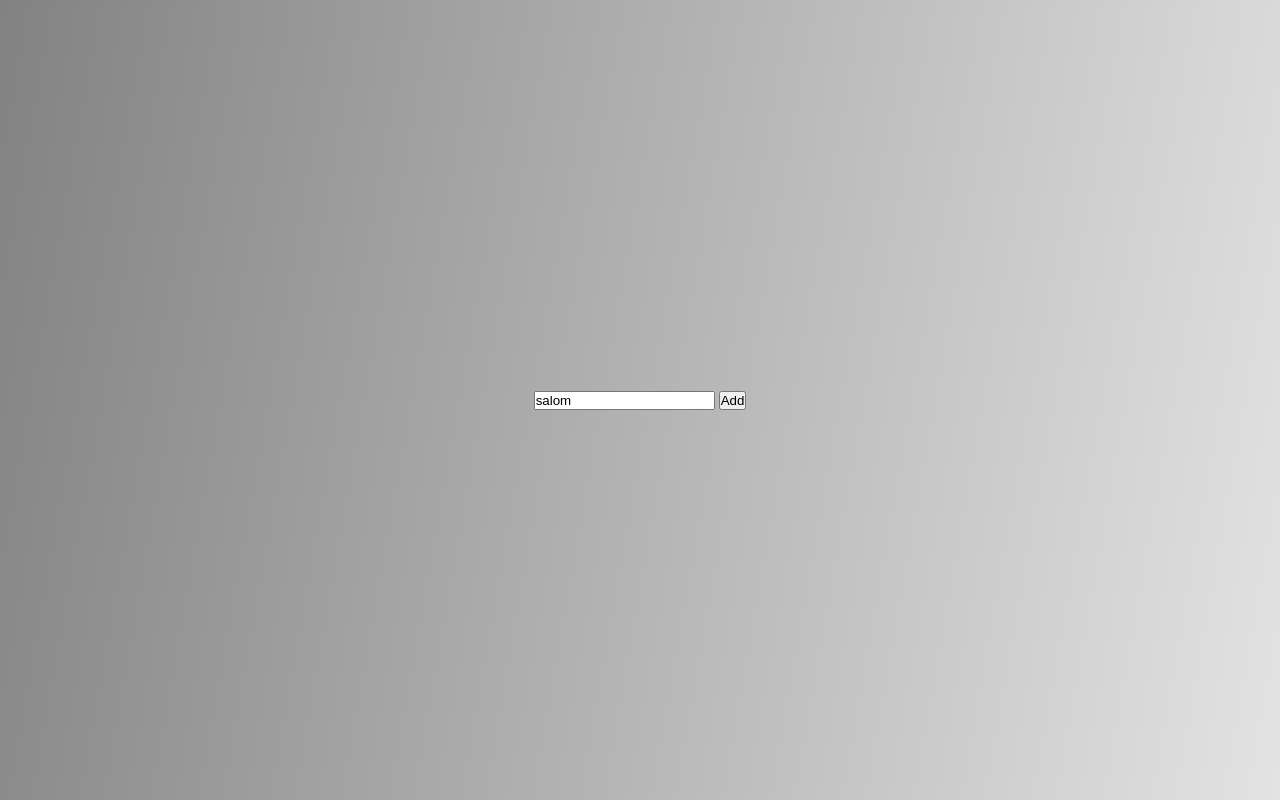
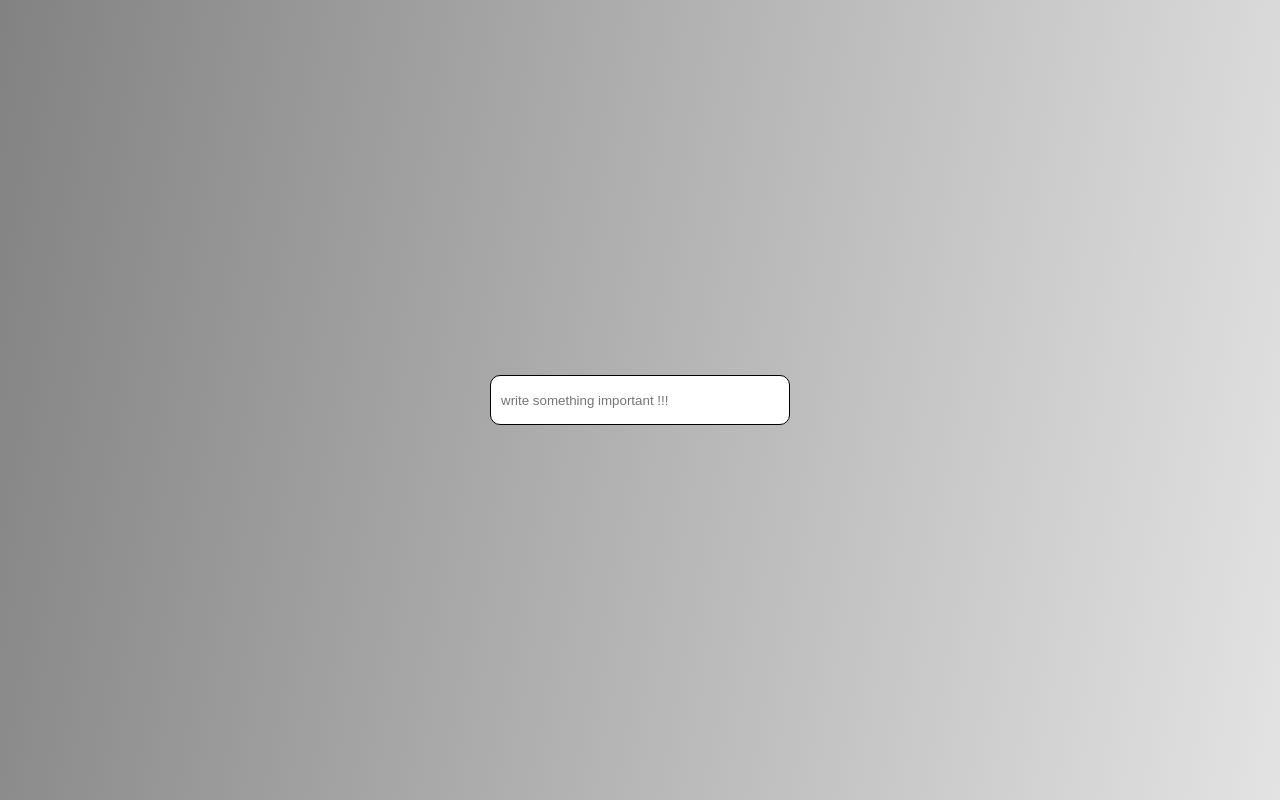
Before and after one commit to Davlatshoh6275/213-group, a plain HTML site: page index.html in a window 1280 px wide. Drawn offline with Linux system fonts and the light colour scheme.

Commit message:
lesson js Attribute

```diff
--- a/index.html
+++ b/index.html
@@ -74,15 +74,21 @@
     </div>
     <script src="https://cdn.jsdelivr.net/npm/tsparticles-confetti@2.12.0/tsparticles.confetti.bundle.min.js"></script> -->
 
-    <div class="conteiner">
-      <!-- <div  class="box"></div>
+    <!-- <div class="conteiner"> -->
+    <!-- <div  class="box"></div>
       <div  class="boxTwo"></div> -->
-      <!-- <div  class="boxThree"></div>
+    <!-- <div  class="boxThree"></div>
       <div  class="boxFour"></div> -->
 
-      <form action="">
+    <!-- <form action="">
         <input type="text" value="salom" >
         <button>Add</button>
+      </form>
+    </div> -->
+
+    <div class="conteiner">
+      <form action="">
+        <input type="text" name="text" placeholder="write something..." />
       </form>
     </div>
 
--- a/main.js
+++ b/main.js
@@ -332,22 +332,44 @@
 // })
 
 
+// const inp = document.querySelector('input')
+// let btn = document.querySelector("button")
+// let w;
+
+// function inpText() {
+//     inp.addEventListener('keyup', function (event) {
+//         w = event.target.value
+//     })
+// }
+
+
+// inpText()
+
+// btn.addEventListener('click', (event) => {
+//     event.preventDefault()
+// })
+
+
+
 const inp = document.querySelector('input')
-let btn = document.querySelector("button")
-let w;
 
-function inpText() {
-    inp.addEventListener('keyup', function (event) {
-        w = event.target.value
-    })
+function checkInpAtt() {
+
+    let check = inp.hasAttribute("placeholder")
+
+    if (check) {
+        let a = "write something important !!!"
+        inp.setAttribute("placeholder", a)
+    } else {
+        inp.setAttribute('placeholder', 'yaratildi')
+    }
+
+    // let a = inp.getAttribute("placeholder")
+
+
+
+
+    // console.log(a);
 }
 
-
-inpText()
-
-btn.addEventListener('click', (event) => {
-    event.preventDefault()
-
-    console.log(w);
-
-})
+checkInpAtt()
--- a/style/style.css
+++ b/style/style.css
@@ -129,7 +129,7 @@ button {
     background: linear-gradient(45deg, #6c6c6c,  #f3e2e2 );
 } */
 
-.conteiner .box {
+/* .conteiner .box {
     width: 200px;
     height: 200px;
     border: 1px solid #000;
@@ -153,4 +153,13 @@ button {
 .active {
     border-radius: 50%;
     background-color: red;
+} */
+
+
+input[type = "text"] {
+    width: 300px;
+    height: 50px;
+    border-radius: 10px;
+    border: 1px solid #000;
+    padding: 5px 10px;
 }
```
